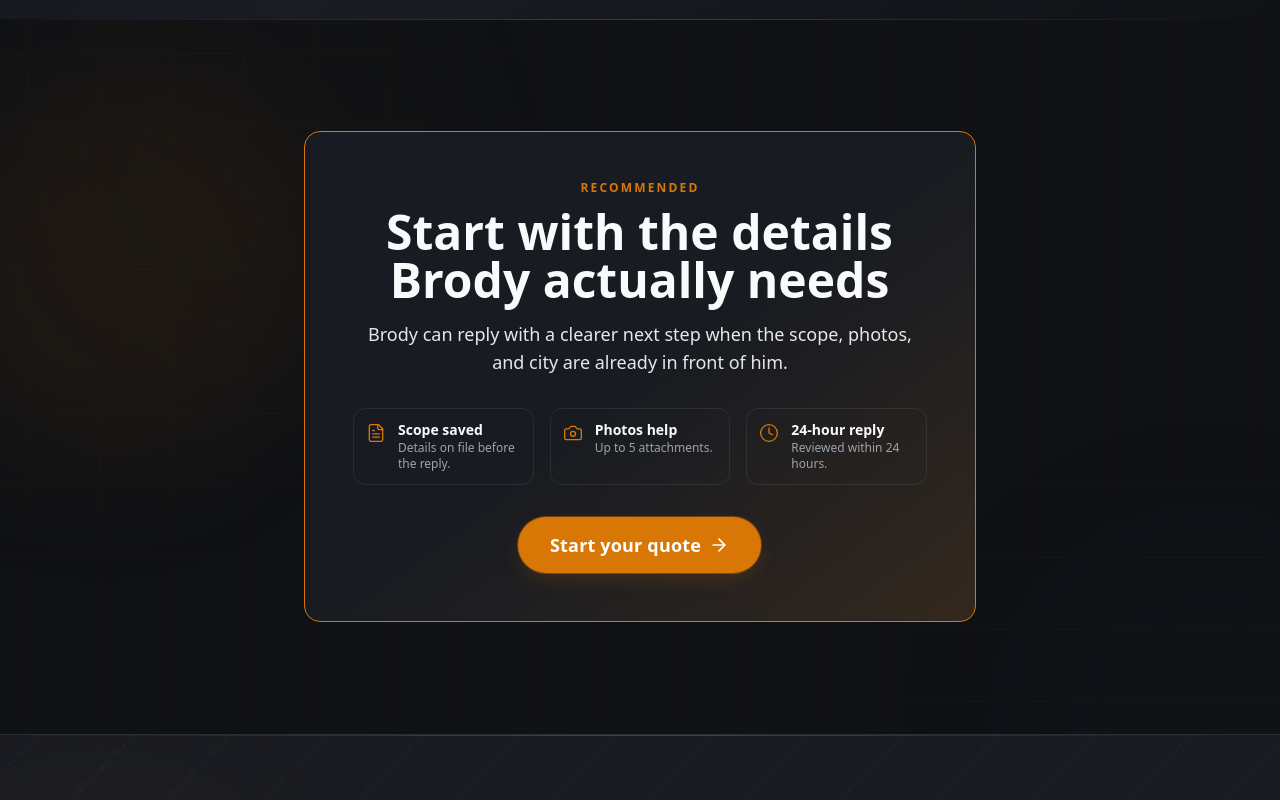
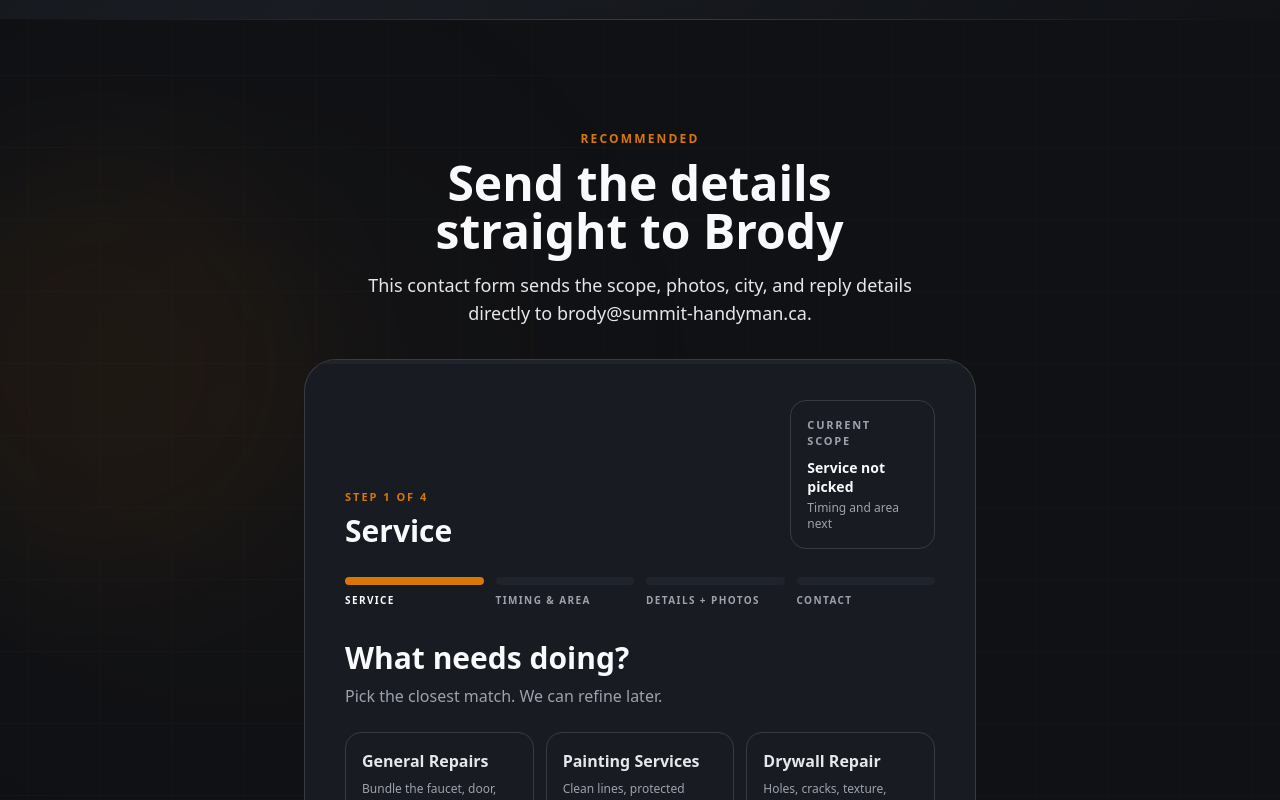
Before and after one commit to KootenayMadeDigital/Summit-Handyman-v2, a Next.js app: page /contact in a window 1280 px wide. Shown: the part 700-1500 px from the top of the page. Built offline with nearby package versions, Linux system fonts and the light colour scheme; a web font is replaced by a local one.

Commit message:
fix: wire contact form email delivery

```diff
--- a/app/api/quote/route.ts
+++ b/app/api/quote/route.ts
@@ -12,12 +12,12 @@ import { getArea } from "@/lib/areas";
  * to give an accurate estimate before reaching out.
  *
  * Env vars:
- *   RESEND_API_KEY (required for production email delivery)
+ *   RESEND_API_KEY (required for email delivery)
  *   QUOTE_FROM_EMAIL (optional, defaults to Summit Handyman <quote@summit-handyman.ca>)
  *
- * If RESEND_API_KEY is missing the route still returns 200 so the form
- * doesn't break; the submission is logged server-side and the user is told
- * to email Brody directly as a fallback.
+ * If RESEND_API_KEY is missing, the route returns an error instead of silently
+ * accepting the form. Quote requests must either reach Brody or tell the user
+ * to email him directly.
  */
 
 export const runtime = "nodejs";
@@ -65,14 +65,14 @@ export async function POST(req: NextRequest) {
       return NextResponse.json({ ok: true });
     }
 
-    const service = String(formData.get("service") ?? "");
-    const timing = String(formData.get("timing") ?? "");
-    const area = String(formData.get("area") ?? "");
-    const description = String(formData.get("description") ?? "");
-    const name = String(formData.get("name") ?? "");
-    const contact = String(formData.get("contact") ?? "");
-    const preferredContact = String(formData.get("preferredContact") ?? "email");
-    const postalCode = String(formData.get("postalCode") ?? "");
+    const service = String(formData.get("service") ?? "").trim();
+    const timing = String(formData.get("timing") ?? "").trim();
+    const area = String(formData.get("area") ?? "").trim();
+    const description = String(formData.get("description") ?? "").trim();
+    const name = String(formData.get("name") ?? "").trim();
+    const contact = String(formData.get("contact") ?? "").trim();
+    const preferredContact = String(formData.get("preferredContact") ?? "email").trim();
+    const postalCode = String(formData.get("postalCode") ?? "").trim();
 
     if (!name || name.trim().length < 2) {
       return NextResponse.json({ error: "Please tell Brody your name." }, { status: 400 });
@@ -85,6 +85,15 @@ export async function POST(req: NextRequest) {
         { error: "Please describe the job (10 characters minimum)." },
         { status: 400 },
       );
+    }
+    if (!service) {
+      return NextResponse.json({ error: "Please choose the closest service." }, { status: 400 });
+    }
+    if (!timing) {
+      return NextResponse.json({ error: "Please choose a timing option." }, { status: 400 });
+    }
+    if (!area) {
+      return NextResponse.json({ error: "Please choose your city." }, { status: 400 });
     }
 
     const photoEntries = formData.getAll("photos").filter((f): f is File => f instanceof File);
@@ -143,7 +152,14 @@ export async function POST(req: NextRequest) {
     const fromAddress =
       process.env.QUOTE_FROM_EMAIL ?? "Summit Handyman <quote@summit-handyman.ca>";
 
-    if (resendKey) {
+    if (!resendKey) {
+      console.error("Quote email delivery is not configured: RESEND_API_KEY is missing.");
+      return NextResponse.json(
+        { error: "Email delivery is not configured. Please email Brody directly at " + site.contact.email },
+        { status: 503 },
+      );
+    }
+
     const attachments = await Promise.all(
       photoEntries.map(async (p) => ({
         filename: p.name || `photo-${Date.now()}.jpg`,
@@ -178,13 +194,6 @@ export async function POST(req: NextRequest) {
         },
         { status: 502 },
       );
-      }
-    } else {
-      // Dev / unconfigured fallback. Log so the operator can see what would have been sent.
-      console.log("[QUOTE submission] RESEND_API_KEY not set. Submission contents:", {
-        subject,
-        ...fields,
-      });
     }
 
     return NextResponse.json({ ok: true });
--- a/app/contact/page.tsx
+++ b/app/contact/page.tsx
@@ -6,13 +6,12 @@ import {
   Clock,
   MapPin,
   ArrowRight,
-  FileText,
-  Camera,
 } from "lucide-react";
 import { PageHero } from "@/components/layout/page-hero";
 import { Container, Section } from "@/components/ui/section";
 import { Reveal } from "@/components/ui/reveal";
 import { MagneticCTA } from "@/components/ui/magnetic-cta";
+import { QuoteForm } from "@/components/forms/quote-form";
 import { site } from "@/lib/site";
 import { areas } from "@/lib/areas";
 
@@ -64,7 +63,7 @@ export default function ContactPage() {
         description="Submit the quote form first when you can. It captures the details Brody needs before the reply."
       >
         <div className="flex flex-col gap-3 pt-3 sm:flex-row sm:flex-wrap sm:items-center">
-          <MagneticCTA href="/quote" size="lg">
+          <MagneticCTA href="#contact-form" size="lg">
             Start My Quote
             <ArrowRight className="h-5 w-5" />
           </MagneticCTA>
@@ -78,50 +77,24 @@ export default function ContactPage() {
         </div>
       </PageHero>
 
-      {/* PRIMARY: quote form CTA panel */}
-      <Section size="lg" className="bg-surface">
+      {/* PRIMARY: contact and quote form */}
+      <Section id="contact-form" size="lg" className="bg-surface scroll-mt-28">
         <Container size="narrow">
           <Reveal>
-            <div className="summit-card-motion motion-cta rounded-2xl bg-gradient-to-br from-[var(--bg-panel)] via-[var(--bg-panel)] to-[color-mix(in_srgb,var(--accent)_14%,var(--bg-panel))] border border-accent p-8 md:p-12 text-center shadow-gold-lg">
+            <div className="mb-8 text-center">
               <p className="text-[11px] sm:text-xs uppercase tracking-[0.18em] text-accent font-semibold mb-3">
                 Recommended
               </p>
               <h2 className="font-display text-3xl sm:text-4xl md:text-5xl font-extrabold text-fg-strong mb-4 text-balance leading-[1.05]">
-                Start with the details Brody actually needs
+                Send the details straight to Brody
               </h2>
-              <p className="text-base sm:text-lg text-fg/85 max-w-xl mx-auto mb-8 leading-relaxed">
-                Brody can reply with a clearer next step when the scope, photos, and city are already in front of him.
+              <p className="text-base sm:text-lg text-fg/85 max-w-xl mx-auto leading-relaxed">
+                This contact form sends the scope, photos, city, and reply details directly to {site.contact.email}.
               </p>
-
-              <ul className="grid sm:grid-cols-3 gap-3 sm:gap-4 mb-8 max-w-2xl mx-auto text-left">
-                <li className="summit-card-motion motion-trust flex items-start gap-3 p-3 rounded-xl bg-surface/60 border border-divider">
-                  <FileText className="h-5 w-5 text-accent mt-0.5 flex-shrink-0" strokeWidth={1.6} />
-                  <div>
-                    <p className="font-display font-bold text-sm text-fg-strong leading-tight">Scope saved</p>
-                    <p className="text-xs text-fg-muted mt-0.5">Details on file before the reply.</p>
-                  </div>
-                </li>
-                <li className="summit-card-motion motion-trust flex items-start gap-3 p-3 rounded-xl bg-surface/60 border border-divider">
-                  <Camera className="h-5 w-5 text-accent mt-0.5 flex-shrink-0" strokeWidth={1.6} />
-                  <div>
-                    <p className="font-display font-bold text-sm text-fg-strong leading-tight">Photos help</p>
-                    <p className="text-xs text-fg-muted mt-0.5">Up to 5 attachments.</p>
-                  </div>
-                </li>
-                <li className="summit-card-motion motion-trust flex items-start gap-3 p-3 rounded-xl bg-surface/60 border border-divider">
-                  <Clock className="h-5 w-5 text-accent mt-0.5 flex-shrink-0" strokeWidth={1.6} />
-                  <div>
-                    <p className="font-display font-bold text-sm text-fg-strong leading-tight">24-hour reply</p>
-                    <p className="text-xs text-fg-muted mt-0.5">Reviewed within 24 hours.</p>
-                  </div>
-                </li>
-              </ul>
-
-              <MagneticCTA href="/quote" size="lg">
-                Start your quote
-                <ArrowRight className="h-5 w-5" />
-              </MagneticCTA>
             </div>
+          </Reveal>
+          <Reveal delay={0.08}>
+            <QuoteForm />
           </Reveal>
         </Container>
       </Section>
```
Lines whose indentation alone changed are shown as unchanged.
